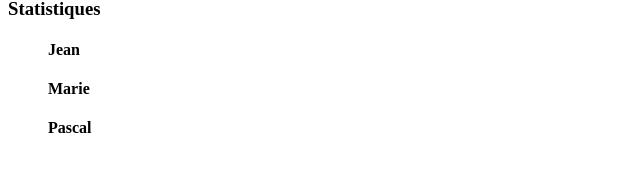
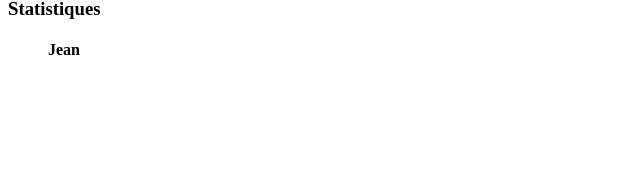
Before and after one commit to fuhrmanator/angular-jeu-de-des, an Angular app: page /statistiques in a window 1280 px wide. Shown: the part 132-304 px from the top of the page, without its empty margins (0-640 px from the left). Built offline with nearby package versions, Linux system fonts and the light colour scheme.

Commit message:
Service working...

```diff
--- /dev/null
+++ b/src/app/jeu-de-des/jeu-de-des.service.ts
@@ -0,0 +1,20 @@
+import { Injectable } from '@angular/core';
+import { JeuDeDes } from '../model/jeDeDes';
+import { Joueur } from '../model/joueur';
+
+@Injectable({
+  providedIn: 'root'
+})
+export class JeuDeDesService {
+
+  jeuDeDes: JeuDeDes = new JeuDeDes();
+
+  constructor() {
+    this.jeuDeDes.demarrerJeu('Jean');
+  }
+
+  public get joueurs() {
+    return this.jeuDeDes.joueurs;
+  }
+
+}
--- a/src/app/model/jeDeDes.ts
+++ b/src/app/model/jeDeDes.ts
@@ -79,7 +79,7 @@ export class JeuDeDes {
     // }
 
     public get joueurs() {
-        return JSON.stringify(Array.from(this._joueurs.values()));
+        return this._joueurs.values();
     }
 
 }
--- a/src/app/statistiques/statistiques.component.ts
+++ b/src/app/statistiques/statistiques.component.ts
@@ -1,5 +1,6 @@
 import { Component, OnInit } from '@angular/core';
-import { joueurs } from '../joueurs';
+import { JeuDeDesService } from '../jeu-de-des/jeu-de-des.service';
+import { Joueur } from '../model/joueur';
 
 @Component({
   selector: 'app-statistiques',
@@ -8,11 +9,12 @@ import { joueurs } from '../joueurs';
 })
 export class StatistiquesComponent implements OnInit {
 
-  joueurs = joueurs;
+  joueurs: IterableIterator<Joueur> | undefined;
 
-  constructor() { }
+  constructor(private jeuDeDes: JeuDeDesService) { console.log('constructor of Statistiques') }
 
   ngOnInit(): void {
+    this.joueurs = this.jeuDeDes.joueurs;
   }
 
 }
```
Also changed, not shown: 1 other file (tests, documents, lock files or other folders).
